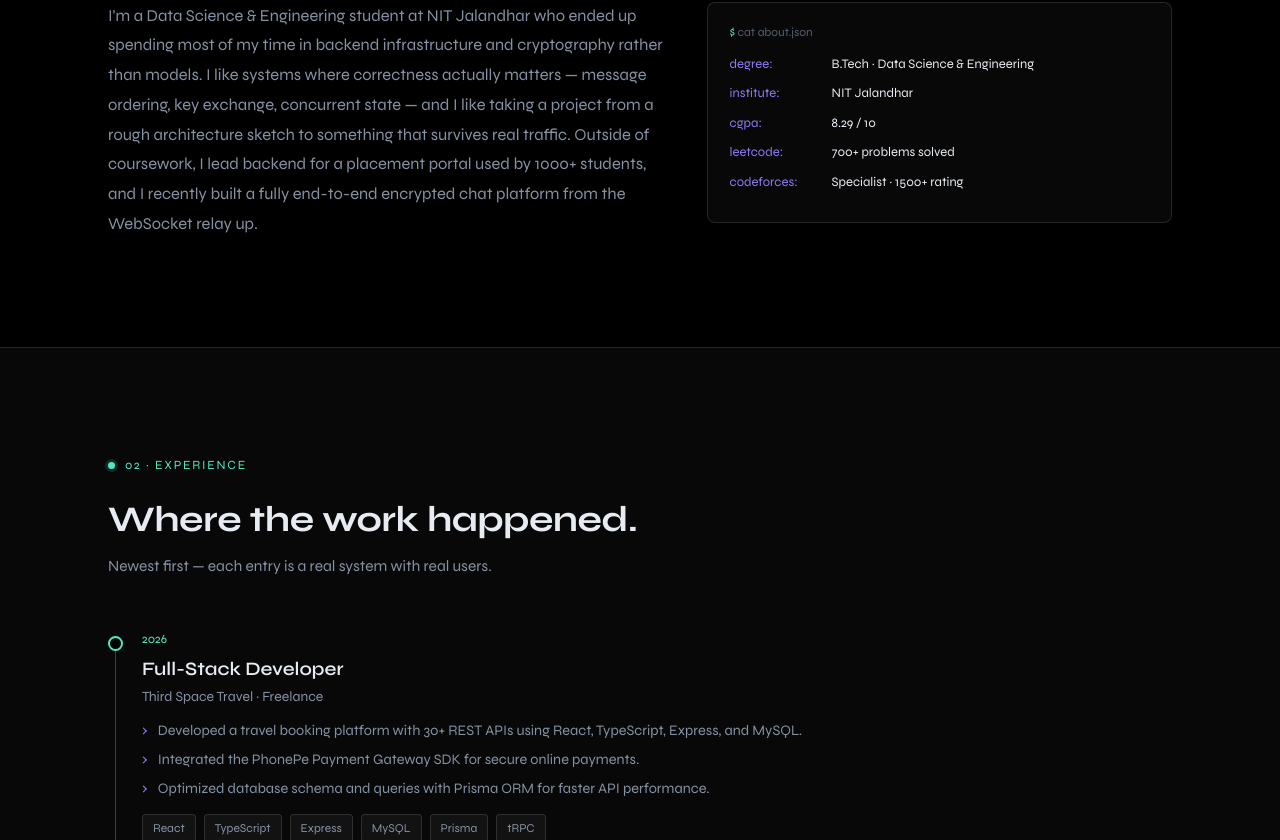
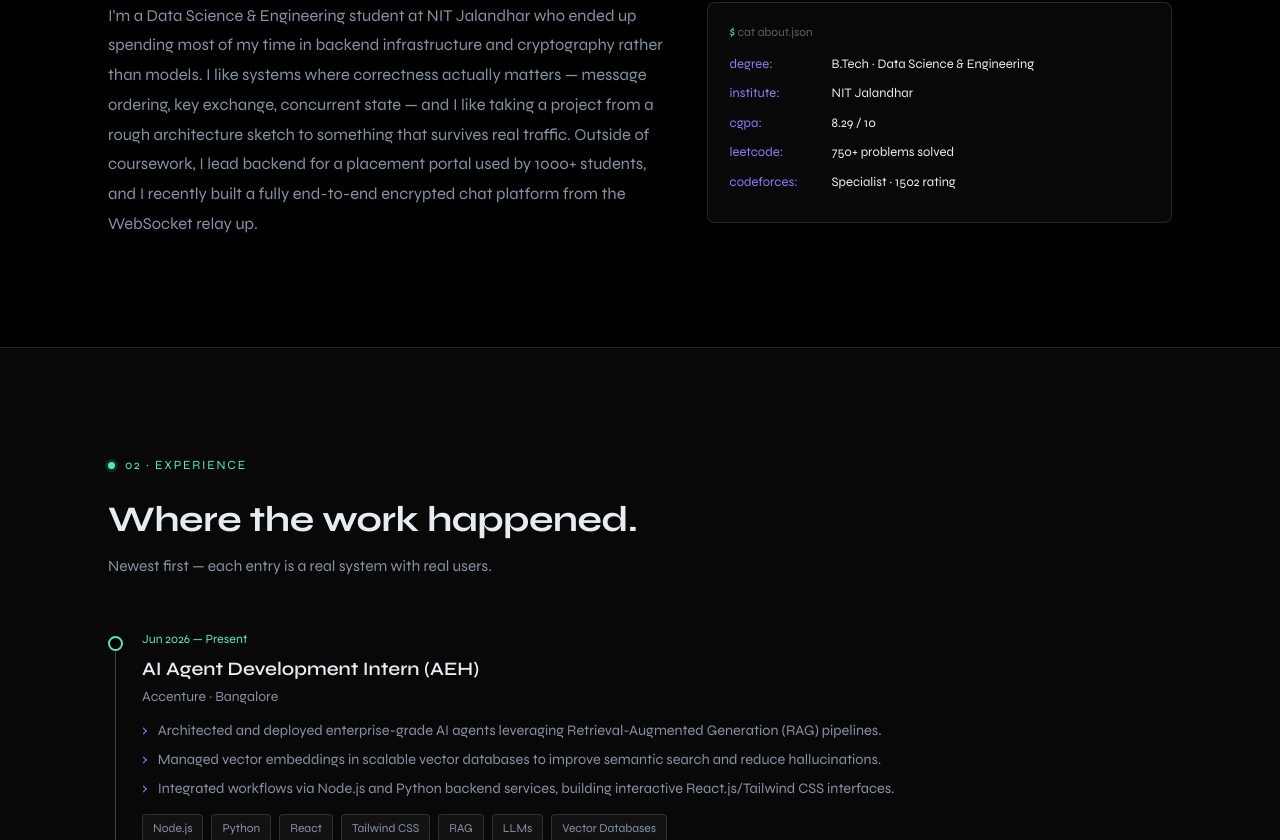
Before and after one commit to PiercedBySanity1410/portfolio, a React (Vite) app: page / in a window 1280 px wide. Shown: the part 1080-1920 px from the top of the page. Built offline with nearby package versions, Linux system fonts and the light colour scheme.

Commit message:
feat: update portfolio with Accenture internship, refreshed skills, and latest academic stats

```diff
--- a/src/components/About.jsx
+++ b/src/components/About.jsx
@@ -4,8 +4,8 @@ const stats = [
   { k: 'degree', v: 'B.Tech · Data Science & Engineering' },
   { k: 'institute', v: 'NIT Jalandhar' },
   { k: 'cgpa', v: '8.29 / 10' },
-  { k: 'leetcode', v: '700+ problems solved' },
-  { k: 'codeforces', v: 'Specialist · 1500+ rating' },
+  { k: 'leetcode', v: '750+ problems solved' },
+  { k: 'codeforces', v: 'Specialist · 1502 rating' },
 ]
 
 export default function About() {
--- a/src/components/Experience.jsx
+++ b/src/components/Experience.jsx
@@ -1,6 +1,18 @@
 import { motion } from 'framer-motion'
 
 const roles = [
+  {
+    period: 'Jun 2026 — Present',
+    title: 'AI Agent Development Intern (AEH)',
+    org: 'Accenture · Bangalore',
+    link: '',
+    points: [
+      'Architected and deployed enterprise-grade AI agents leveraging Retrieval-Augmented Generation (RAG) pipelines.',
+      'Managed vector embeddings in scalable vector databases to improve semantic search and reduce hallucinations.',
+      'Integrated workflows via Node.js and Python backend services, building interactive React.js/Tailwind CSS interfaces.',
+    ],
+    stack: ['Node.js', 'Python', 'React', 'Tailwind CSS', 'RAG', 'LLMs', 'Vector Databases'],
+  },
   {
     period: '2026',
     title: 'Full-Stack Developer',
--- a/src/components/Skills.jsx
+++ b/src/components/Skills.jsx
@@ -1,10 +1,10 @@
 import { motion } from 'framer-motion'
 
 const groups = [
-  { name: 'languages', items: ['C++', 'C', 'Go', 'TypeScript', 'JavaScript', 'Python'] },
-  { name: 'web', items: ['React.js', 'Next.js', 'Node.js', 'Express.js', 'tRPC', 'gRPC', 'WebSockets', 'Prisma ORM', 'SQL'] },
-  { name: 'ai_ml', items: ['TensorFlow', 'Scikit-learn', 'OpenCV', 'LangChain', 'LangGraph', 'NLP', 'CNN / RNN / Transformers'] },
-  { name: 'data_infra', items: ['PostgreSQL', 'MongoDB', 'MySQL', 'Firebase', 'Docker', 'Kubernetes'] },
+  { name: 'languages', items: ['C', 'C++', 'JavaScript', 'TypeScript', 'Python', 'Golang'] },
+  { name: 'web', items: ['React.js', 'Next.js', 'Node.js', 'Express.js', 'Tailwind CSS', 'WebSockets', 'tRPC', 'gRPC', 'Prisma ORM', 'Microservices'] },
+  { name: 'ai_ml', items: ['Deep Learning', 'NLP', 'TensorFlow', 'Scikit-learn', 'OpenCV', 'Pandas', 'LangChain', 'LangGraph', 'Agentic AI', 'RAG Systems', 'Vector Databases'] },
+  { name: 'data_infra', items: ['PostgreSQL', 'MongoDB', 'MySQL', 'Docker', 'Kubernetes', 'AWS', 'Linux', 'REST APIs'] },
   { name: 'tooling', items: ['Git', 'GitHub', 'Figma', 'Google Colab', 'Jupyter'] },
 ]
 
```
Also changed, not shown: 1 other file (tests, documents, lock files or other folders).
